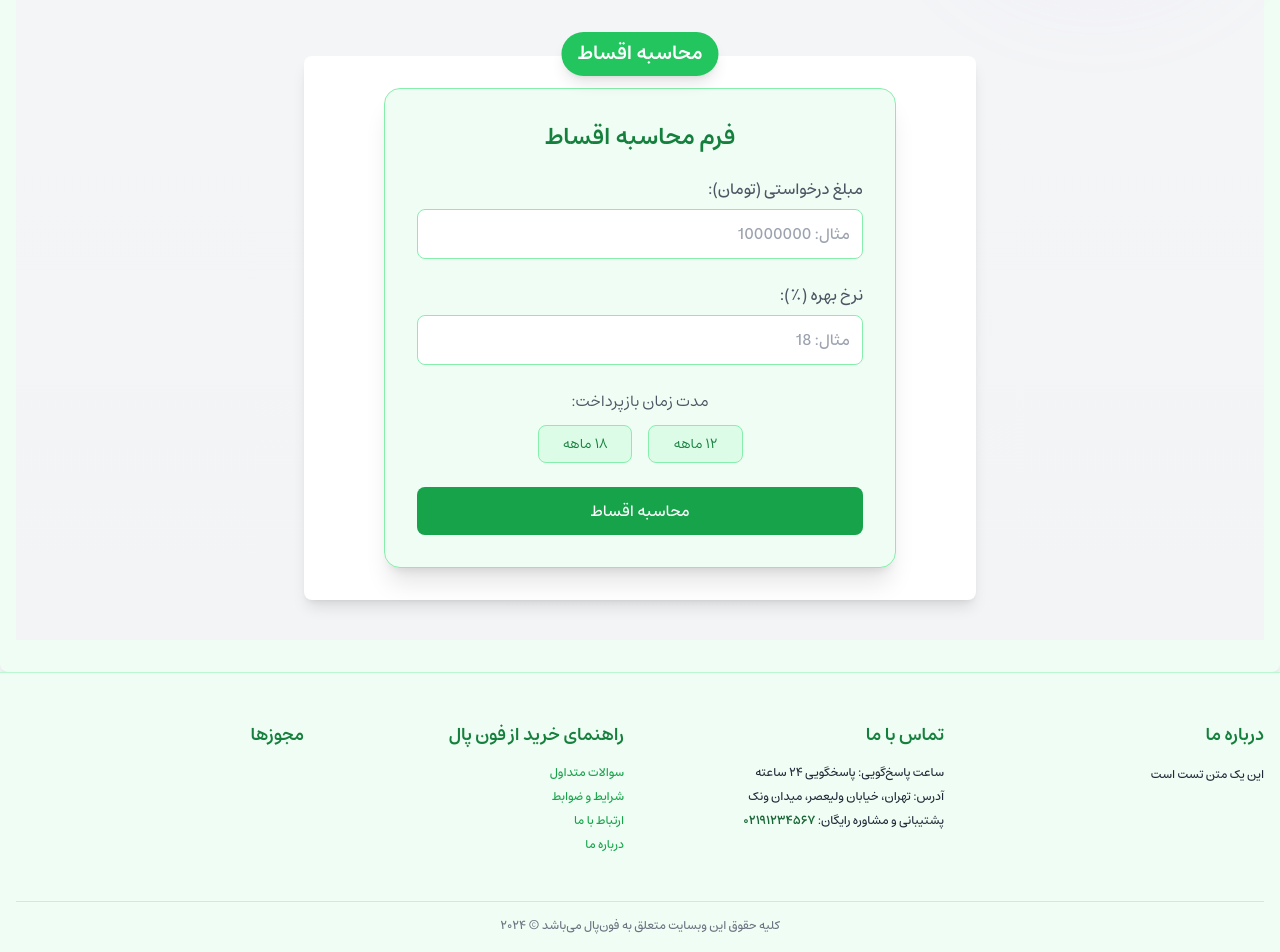
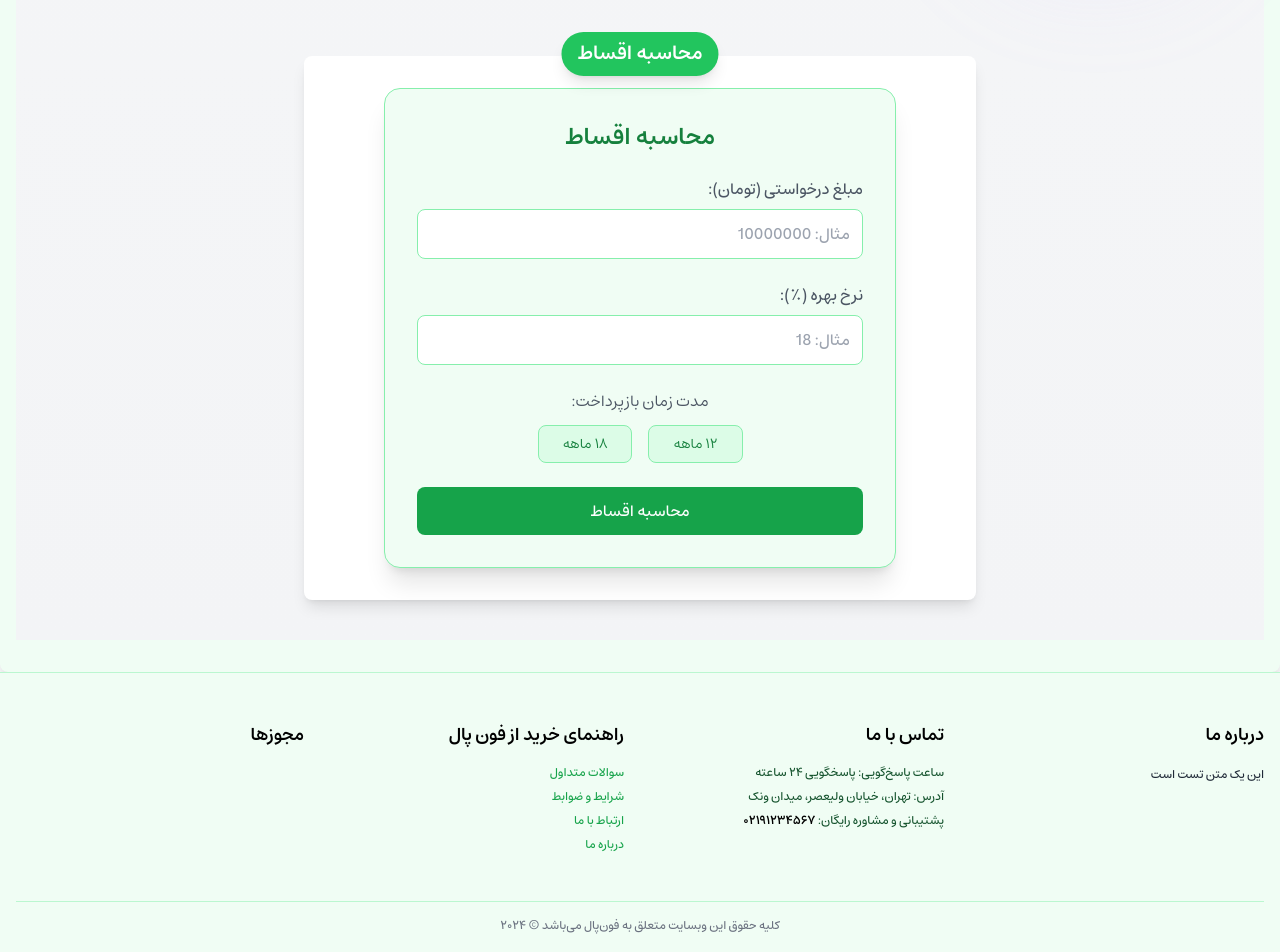
Before and after one commit to JAmohackerL/Mobile-Shop, a Next.js app: page / in a window 1280 px wide. Shown: the part 2900-3852 px from the top of the page. Built offline with nearby package versions, Linux system fonts and the light colour scheme.

Commit message:
updateV3

```diff
--- a/src/components/ConsultationForm.jsx
+++ b/src/components/ConsultationForm.jsx
@@ -54,7 +54,7 @@ export default function InstallmentCalculator() {
   return (
     <div className="bg-green-50 p-8 rounded-2xl shadow-xl max-w-lg mx-auto border border-green-300">
       <h2 className="text-2xl font-bold mb-6 text-center text-green-700">
-        فرم محاسبه اقساط
+         محاسبه اقساط
       </h2>
 
       {submissionStatus && (
--- a/src/components/Footer.jsx
+++ b/src/components/Footer.jsx
@@ -8,7 +8,7 @@ export default function Footer() {
         <div className="grid grid-cols-1 sm:grid-cols-2 lg:grid-cols-4 gap-8 text-sm text-gray-800">
           {/* درباره ما */}
           <div>
-            <h3 className="text-lg font-bold mb-4 text-green-700">درباره ما</h3>
+            <h3 className="text-lg font-bold mb-4 text-black">درباره ما</h3>
             <p className="text-xs leading-relaxed">
               این یک متن تست است
             </p>
@@ -16,20 +16,20 @@ export default function Footer() {
 
           {/* تماس با ما */}
           <div>
-            <h3 className="text-lg font-bold mb-4 text-green-700">تماس با ما</h3>
-            <ul className="space-y-2 text-xs">
+            <h3 className="text-lg font-bold mb-4 text-black">تماس با ما</h3>
+            <ul className="space-y-2 text-xs text-green-900">
               <li>ساعت پاسخ‌گویی: پاسخگویی ۲۴ ساعته</li>
               <li>آدرس: تهران، خیابان ولیعصر، میدان ونک</li>
               <li>
                 پشتیبانی و مشاوره رایگان:{" "}
-                <span className="font-bold text-green-800">۰۲۱۹۱۲۳۴۵۶۷</span>
+                <span className="font-bold text-black">۰۲۱۹۱۲۳۴۵۶۷</span>
               </li>
             </ul>
           </div>
 
           {/* لینک‌های مفید */}
           <div>
-            <h3 className="text-lg font-bold mb-4 text-green-700">راهنمای خرید از فون پال</h3>
+            <h3 className="text-lg font-bold mb-4 text-black">راهنمای خرید از فون پال</h3>
             <ul className="space-y-2 text-xs text-green-600">
               <li>
                 <Link href="/faq" className="hover:text-green-900">
@@ -56,7 +56,7 @@ export default function Footer() {
 
           {/* مجوزها */}
           <div>
-            <h3 className="text-lg font-bold mb-4 text-green-700">مجوزها</h3>
+            <h3 className="text-lg font-bold mb-4 text-black">مجوزها</h3>
             <div className="flex flex-col space-y-2 items-center sm:items-start">
               <img src="#" alt="" className="h-12" />
               <img src="#" alt= "" className="h-12" />
--- a/src/components/InstallmentCalculator.jsx
+++ b/src/components/InstallmentCalculator.jsx
@@ -137,7 +137,7 @@ const InstallmentCalculator = () => {
   return (
     <div className="bg-green-50 p-8 rounded-2xl shadow-xl max-w-lg mx-auto border border-green-300">
       <h2 className="text-2xl font-bold mb-6 text-center text-green-700">
-        فرم محاسبه اقساط
+         محاسبه اقساط
       </h2>
 
       {submissionStatus && (
```
